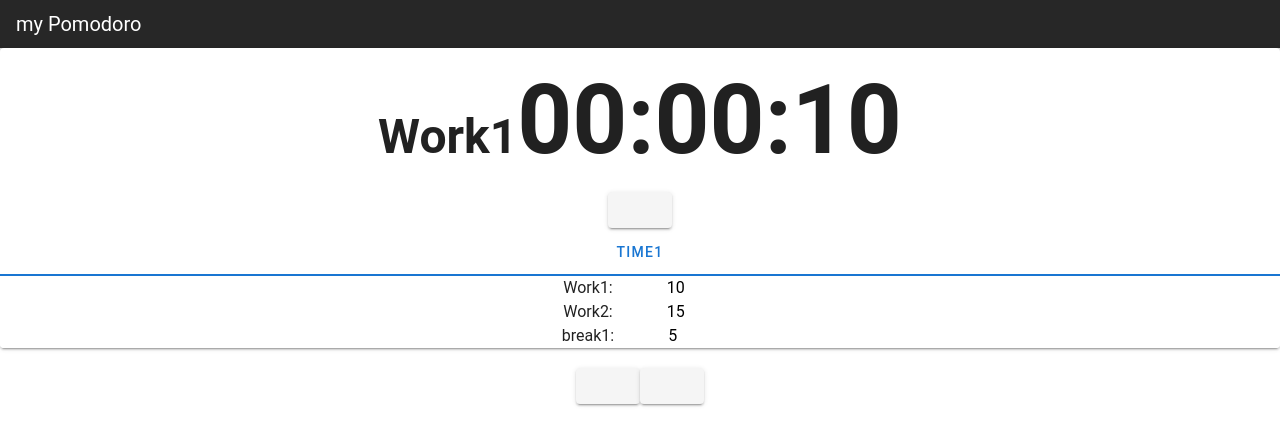
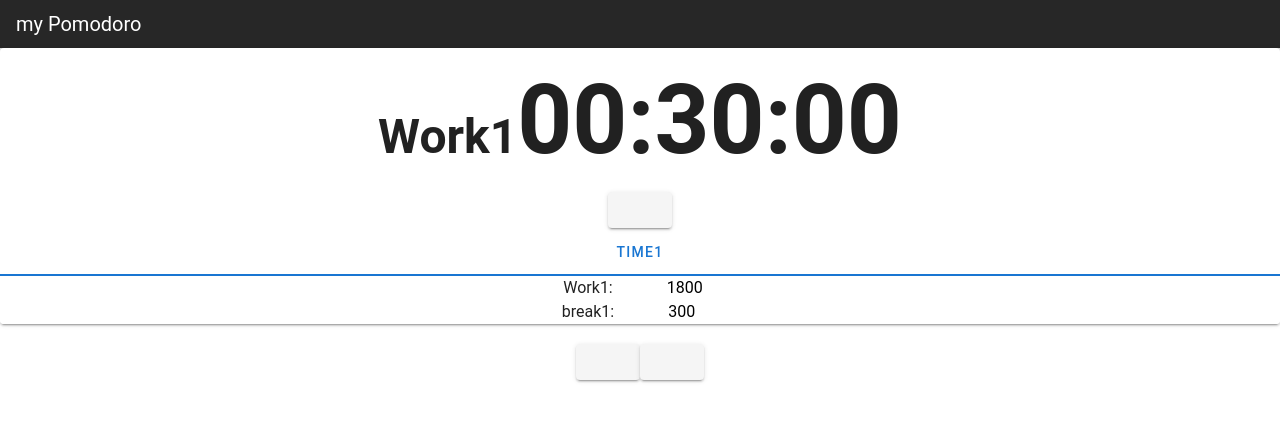
Before and after one commit to EndoHizumi/myPomodoro, a Vue app in the folder mypomodoro/: page / in a window 1280 px wide. Shown: the top 446 px of the page. Built offline with nearby package versions, Linux system fonts and the light colour scheme.

Commit message:
modify: default setting

```diff
--- a/mypomodoro/src/App.vue
+++ b/mypomodoro/src/App.vue
@@ -117,15 +117,11 @@ export default {
       data: [
         {
           name: "Work1",
-          time: "10"
-        },
-        {
-          name: "Work2",
-          time: "15"
+          time: "1800"
         },
         {
           name: "break1",
-          time: "5"
+          time: "300"
         }
       ]
     });
```
